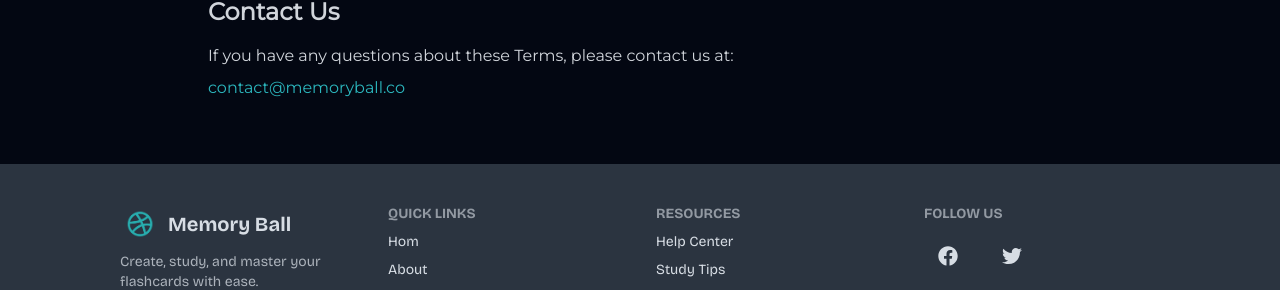
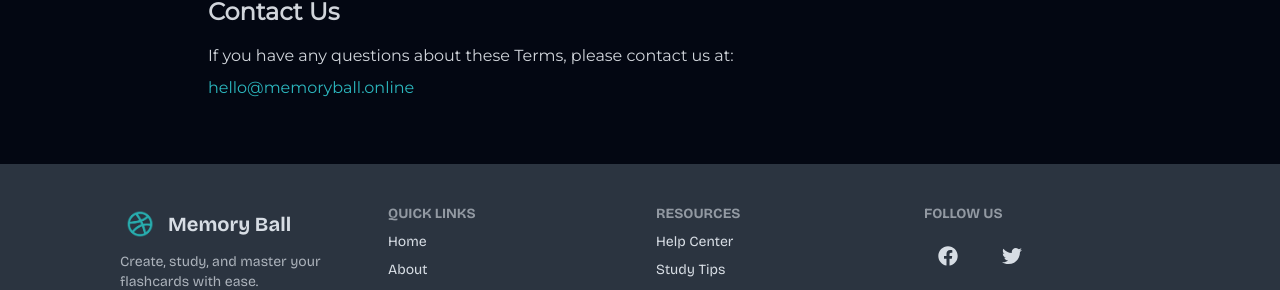
Before and after one commit to nostoc/memory-ball-app, a Next.js app in the folder frontend/: page /terms in a window 1280 px wide. Shown: the part 2964-3254 px from the top of the page. Built offline with nearby package versions, Linux system fonts and the light colour scheme; no server answers.

Commit message:
quick fixes

```diff
--- a/frontend/components/shared/Footer.tsx
+++ b/frontend/components/shared/Footer.tsx
@@ -57,7 +57,7 @@ const Footer: React.FC<FooterProps> = ({ appName = "Memory Ball" }) => {
             <h2 className="footer-title">Quick Links</h2>
             <nav className="flex flex-col gap-2">
               <Link href="/" className="link link-hover">
-                Hom
+                Home
               </Link>
               <Link href="/about" className="link link-hover">
                 About
--- a/frontend/components/termsOfUse.tsx
+++ b/frontend/components/termsOfUse.tsx
@@ -268,10 +268,10 @@ const TermsOfUse = () => {
             </p>
             <p className="mt-2">
               <a
-                href="mailto:contact@memoryball.co"
+                href="mailto:hello@memoryball.online"
                 className="text-oceanBlue hover:text-button transition-colors"
               >
-                contact@memoryball.co
+                hello@memoryball.online
               </a>
             </p>
           </div>
```
